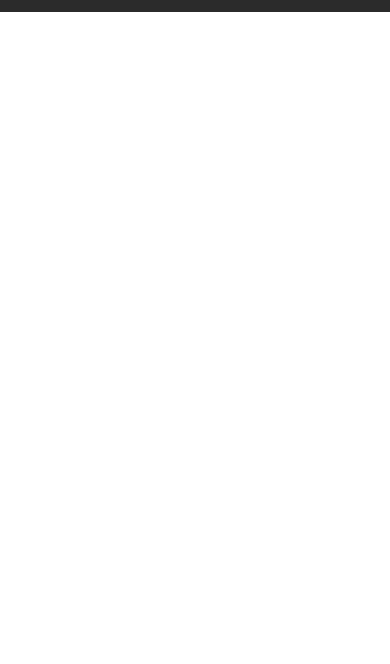
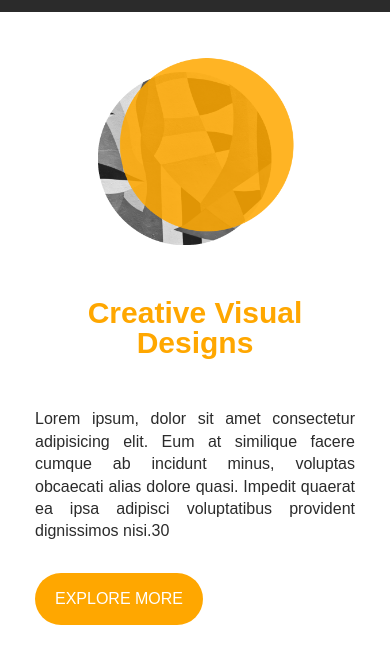
Before and after one commit to bondad-ui/basic-cvd, a plain HTML site: page index.html in a window 390 px wide. Shown: the part 88-752 px from the top of the page. Drawn offline with Linux system fonts and the light colour scheme.

Commit message:
banner 100%

```diff
--- a/index.html
+++ b/index.html
@@ -32,6 +32,20 @@
             </div>
         </div>
     </header>
+
+    <section class="banner">
+      <div class="container">
+        <div class="banner__wrapper">
+          <div class="banner__text">
+            <h1>Creative Visual Designs</h1>
+            <p>Lorem ipsum, dolor sit amet consectetur adipisicing elit. Eum at similique facere cumque ab incidunt minus, voluptas obcaecati alias dolore quasi. Impedit quaerat ea ipsa adipisci voluptatibus provident dignissimos nisi.30
+            </p>
+            <a href="" class="btn bg--primary">EXPLORE MORE</a>
+          </div>
+          <img src="img/Hero.png" alt="">
+        </div>
+      </div>
+    </section>
     <script src="/script.js"></script>
   </body>
 </html>
--- a/style.css
+++ b/style.css
@@ -215,3 +215,67 @@ width: 5rem;
   display: block;
 }
 }
+
+/* banner */
+.banner{
+  padding-top: 13rem;
+  padding-bottom: 5rem;
+  background: #ffffff
+}
+.banner .banner__wrapper{
+  display: grid;
+  grid-template-columns: 1fr 1fr;
+  align-items: center;
+  gap: 5rem;
+}
+.banner .banner__text h1{
+  font-size: 10rem;
+  font-weight: 800;
+  color: #ffa700;
+  line-height: 1;
+}
+.banner .banner__text p {
+  margin-top: 5rem;
+  margin-bottom: 3rem;
+  text-align: justify;
+}
+@media screen and (max-width:500px){
+  .banner{
+    padding-left: 2rem;
+    padding-right: 2rem;
+  }
+  .banner .banner__wrapper {
+    display:grid;
+    grid-template-columns: 1fr;
+    .b
+  }
+  .banner .banner__text {
+    order: 2;
+  }
+  .banner .banner__text h1 {
+    font-size: 3rem;
+    text-align: center;
+  }
+  .banner .banner__text a {
+    display: flex;
+    width: fit-content;
+  }
+  .banner img {
+    width: 20rem;
+    margin: 0 auto;
+
+  }
+}
+/* REPEATABLE PATERN */
+.btn{
+  display: inline-block;
+  padding: 1.5rem 2rem;
+  border-radius: 5rem;
+  color: #ffffff;
+}
+.btn:hover {
+  scale: 1.1;
+}
+.btn.bg--primary{
+  background: #ffa700;
+}
```
